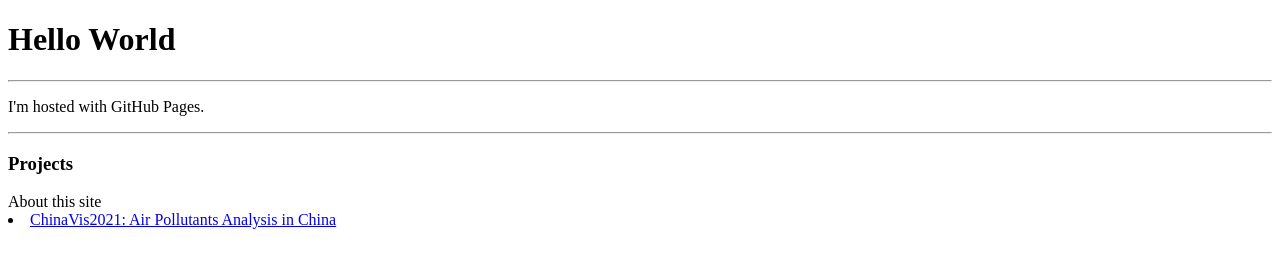
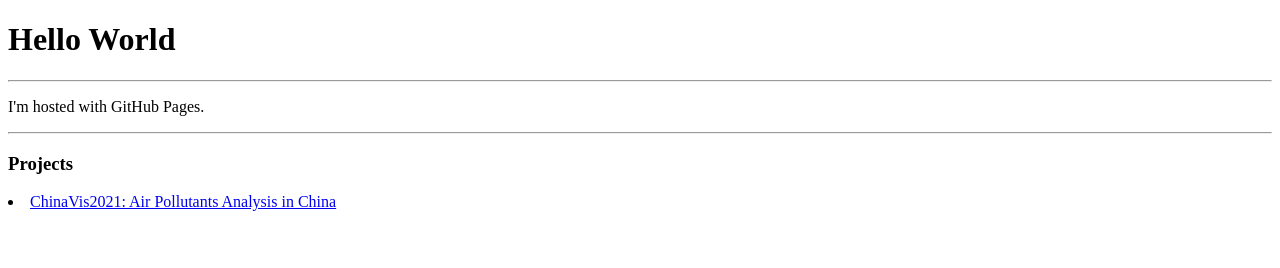
Before and after one commit to JoyceYin/joyceyin.github.io, a plain HTML site: page index.html in a window 1280 px wide. Drawn offline with Linux system fonts and the light colour scheme.

Commit message:
Update index.html

```diff
--- a/index.html
+++ b/index.html
@@ -6,7 +6,6 @@
 <p>I'm hosted with GitHub Pages.</p>
 <hr>
 <h3>Projects</h3>
-About this site</A>
 	<li><a href="projects/ChinaVis2021/home.html">ChinaVis2021: Air Pollutants Analysis in China</a></li>
 </body>
 </html>
```
